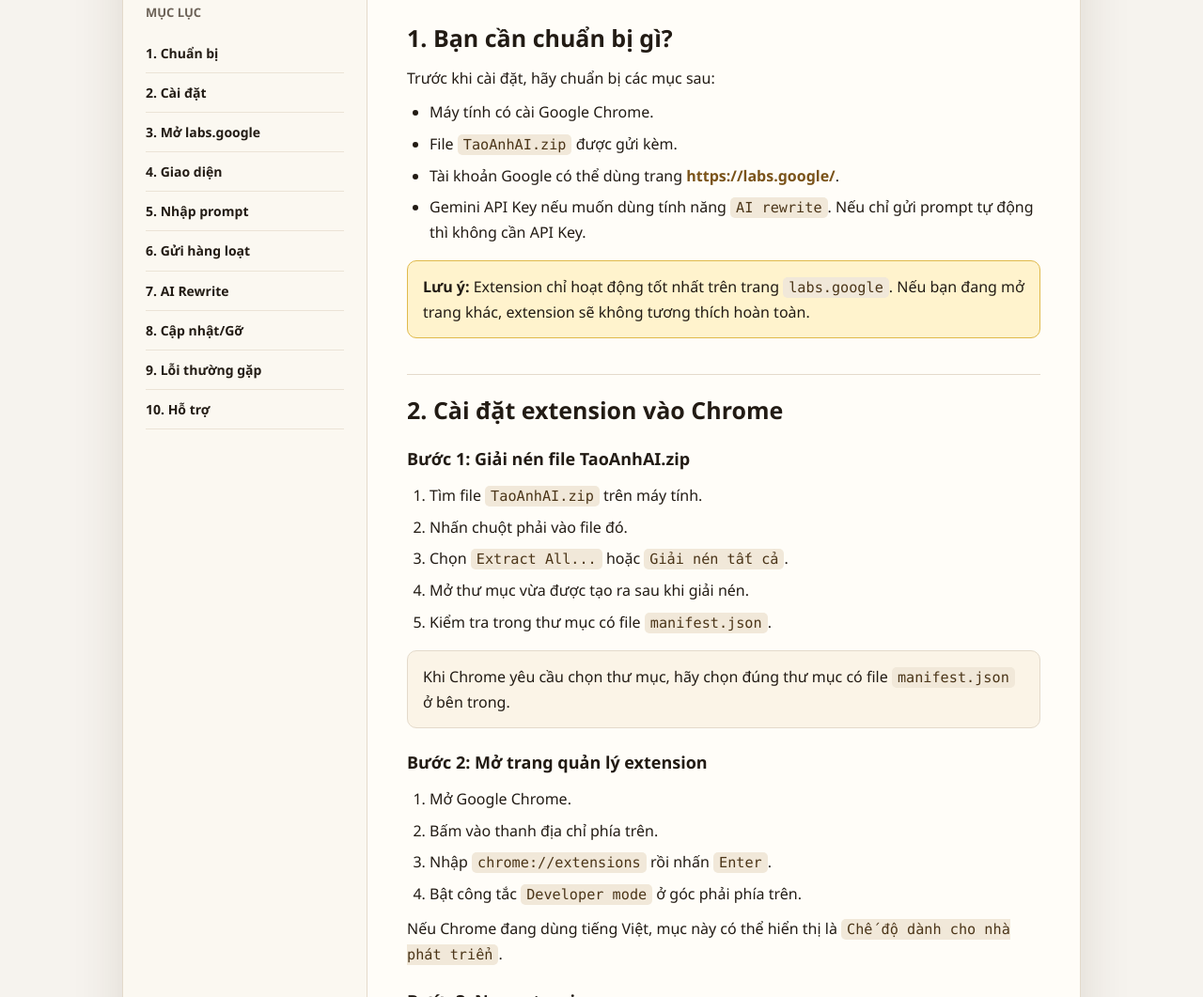
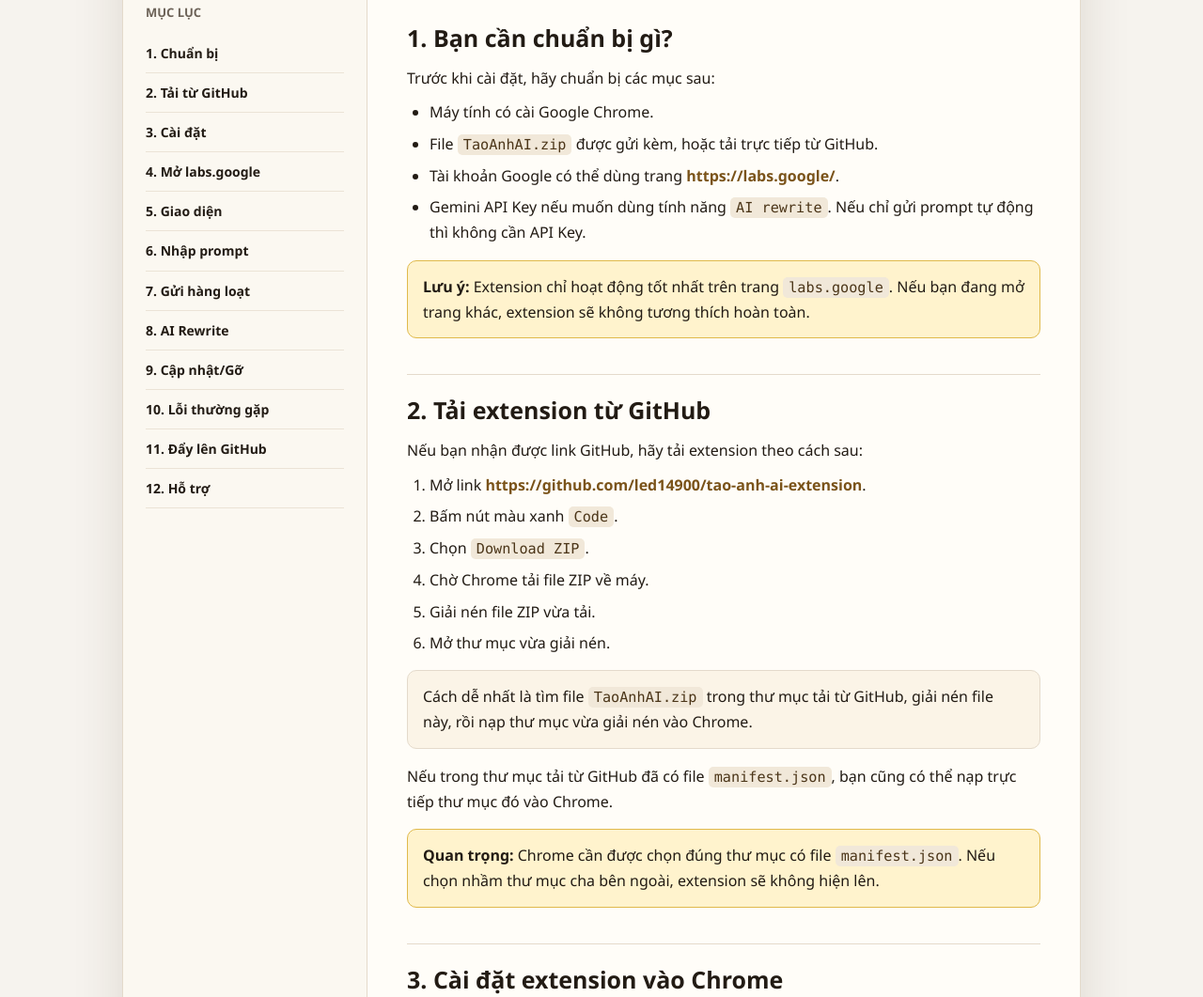
Before and after one commit to led14900/tao-anh-ai-extension, a browser extension: page HUONG_DAN_SU_DUNG.html in a window 1280 px wide. Shown: the part 286-1347 px from the top of the page at 94% size. Drawn offline with Linux system fonts and the light colour scheme.

Commit message:
Add GitHub download and update guide

```diff
--- a/HUONG_DAN_SU_DUNG.html
+++ b/HUONG_DAN_SU_DUNG.html
@@ -297,15 +297,17 @@
       <nav aria-label="Mục lục">
         <p class="nav-title">Mục lục</p>
         <a href="#prepare">1. Chuẩn bị</a>
-        <a href="#install">2. Cài đặt</a>
-        <a href="#open">3. Mở labs.google</a>
-        <a href="#interface">4. Giao diện</a>
-        <a href="#prompt">5. Nhập prompt</a>
-        <a href="#batch">6. Gửi hàng loạt</a>
-        <a href="#rewrite">7. AI Rewrite</a>
-        <a href="#update">8. Cập nhật/Gỡ</a>
-        <a href="#errors">9. Lỗi thường gặp</a>
-        <a href="#contact">10. Hỗ trợ</a>
+        <a href="#github-download">2. Tải từ GitHub</a>
+        <a href="#install">3. Cài đặt</a>
+        <a href="#open">4. Mở labs.google</a>
+        <a href="#interface">5. Giao diện</a>
+        <a href="#prompt">6. Nhập prompt</a>
+        <a href="#batch">7. Gửi hàng loạt</a>
+        <a href="#rewrite">8. AI Rewrite</a>
+        <a href="#update">9. Cập nhật/Gỡ</a>
+        <a href="#errors">10. Lỗi thường gặp</a>
+        <a href="#maintainer">11. Đẩy lên GitHub</a>
+        <a href="#contact">12. Hỗ trợ</a>
       </nav>
 
       <main>
@@ -314,7 +316,7 @@
           <p>Trước khi cài đặt, hãy chuẩn bị các mục sau:</p>
           <ul>
             <li>Máy tính có cài Google Chrome.</li>
-            <li>File <code>TaoAnhAI.zip</code> được gửi kèm.</li>
+            <li>File <code>TaoAnhAI.zip</code> được gửi kèm, hoặc tải trực tiếp từ GitHub.</li>
             <li>Tài khoản Google có thể dùng trang <a href="https://labs.google/" target="_blank" rel="noopener">https://labs.google/</a>.</li>
             <li>Gemini API Key nếu muốn dùng tính năng <code>AI rewrite</code>. Nếu chỉ gửi prompt tự động thì không cần API Key.</li>
           </ul>
@@ -323,8 +325,28 @@
           </div>
         </section>
 
+        <section id="github-download">
+          <h2>2. Tải extension từ GitHub</h2>
+          <p>Nếu bạn nhận được link GitHub, hãy tải extension theo cách sau:</p>
+          <ol>
+            <li>Mở link <a href="https://github.com/led14900/tao-anh-ai-extension" target="_blank" rel="noopener">https://github.com/led14900/tao-anh-ai-extension</a>.</li>
+            <li>Bấm nút màu xanh <code>Code</code>.</li>
+            <li>Chọn <code>Download ZIP</code>.</li>
+            <li>Chờ Chrome tải file ZIP về máy.</li>
+            <li>Giải nén file ZIP vừa tải.</li>
+            <li>Mở thư mục vừa giải nén.</li>
+          </ol>
+          <div class="note">
+            Cách dễ nhất là tìm file <code>TaoAnhAI.zip</code> trong thư mục tải từ GitHub, giải nén file này, rồi nạp thư mục vừa giải nén vào Chrome.
+          </div>
+          <p>Nếu trong thư mục tải từ GitHub đã có file <code>manifest.json</code>, bạn cũng có thể nạp trực tiếp thư mục đó vào Chrome.</p>
+          <div class="warning">
+            <strong>Quan trọng:</strong> Chrome cần được chọn đúng thư mục có file <code>manifest.json</code>. Nếu chọn nhầm thư mục cha bên ngoài, extension sẽ không hiện lên.
+          </div>
+        </section>
+
         <section id="install">
-          <h2>2. Cài đặt extension vào Chrome</h2>
+          <h2>3. Cài đặt extension vào Chrome</h2>
 
           <h3>Bước 1: Giải nén file TaoAnhAI.zip</h3>
           <ol>
@@ -365,7 +387,7 @@
         </section>
 
         <section id="open">
-          <h2>3. Mở trang tạo ảnh</h2>
+          <h2>4. Mở trang tạo ảnh</h2>
           <ol>
             <li>Mở Chrome.</li>
             <li>Truy cập <a href="https://labs.google/" target="_blank" rel="noopener">https://labs.google/</a>.</li>
@@ -380,7 +402,7 @@
         </section>
 
         <section id="interface">
-          <h2>4. Các phần chính trong extension</h2>
+          <h2>5. Các phần chính trong extension</h2>
           <div class="quick-grid">
             <div class="box"><strong>Danh sách prompt</strong>Nơi nhập toàn bộ prompt muốn gửi.</div>
             <div class="box"><strong>AI rewrite</strong>Dùng AI để viết lại prompt rõ hơn.</div>
@@ -392,7 +414,7 @@
         </section>
 
         <section id="prompt">
-          <h2>5. Cách nhập prompt</h2>
+          <h2>6. Cách nhập prompt</h2>
 
           <h3>Cách 1: Mỗi dòng là một prompt</h3>
           <p>Cách này phù hợp khi prompt ngắn.</p>
@@ -418,7 +440,7 @@ Không khí ấm áp, phong cách ảnh điện ảnh</pre>
         </section>
 
         <section id="batch">
-          <h2>6. Gửi prompt hàng loạt</h2>
+          <h2>7. Gửi prompt hàng loạt</h2>
 
           <h3>Chọn số lần lặp</h3>
           <p>Mục <code>Mỗi prompt</code> cho biết mỗi prompt sẽ được gửi bao nhiêu lần.</p>
@@ -447,7 +469,7 @@ Không khí ấm áp, phong cách ảnh điện ảnh</pre>
         </section>
 
         <section id="rewrite">
-          <h2>7. Dùng AI Rewrite</h2>
+          <h2>8. Dùng AI Rewrite</h2>
           <p><code>AI rewrite</code> dùng Gemini API để viết lại prompt cho rõ ràng hơn, chi tiết hơn và phù hợp hơn với tạo ảnh.</p>
           <p>Tính năng này không bắt buộc. Nếu không dùng <code>AI rewrite</code>, bạn vẫn gửi prompt tự động bình thường.</p>
 
@@ -502,16 +524,24 @@ Không khí ấm áp, phong cách ảnh điện ảnh</pre>
         </section>
 
         <section id="update">
-          <h2>8. Cập nhật hoặc gỡ extension</h2>
+          <h2>9. Cập nhật hoặc gỡ extension</h2>
 
           <h3>Cập nhật khi có bản mới</h3>
+          <p>Nếu tải bản mới từ GitHub:</p>
           <ol>
-            <li>Giải nén file <code>TaoAnhAI.zip</code> mới.</li>
+            <li>Mở <a href="https://github.com/led14900/tao-anh-ai-extension" target="_blank" rel="noopener">https://github.com/led14900/tao-anh-ai-extension</a>.</li>
+            <li>Bấm <code>Code</code>.</li>
+            <li>Chọn <code>Download ZIP</code>.</li>
+            <li>Giải nén file ZIP vừa tải.</li>
+            <li>Nếu có file <code>TaoAnhAI.zip</code> bên trong, tiếp tục giải nén file <code>TaoAnhAI.zip</code>.</li>
+          </ol>
+          <p>Sau đó cập nhật trong Chrome:</p>
+          <ol>
             <li>Mở <code>chrome://extensions</code>.</li>
             <li>Tìm extension <code>Tạo Ảnh AI</code>.</li>
             <li>Bấm <code>Remove</code> hoặc <code>Gỡ</code> để gỡ bản cũ.</li>
             <li>Bấm <code>Load unpacked</code>.</li>
-            <li>Chọn thư mục mới vừa giải nén.</li>
+            <li>Chọn thư mục mới vừa giải nén có file <code>manifest.json</code>.</li>
             <li>Mở lại <code>labs.google</code> và dùng bình thường.</li>
           </ol>
 
@@ -525,7 +555,7 @@ Không khí ấm áp, phong cách ảnh điện ảnh</pre>
         </section>
 
         <section id="errors">
-          <h2>9. Lỗi thường gặp và cách xử lý</h2>
+          <h2>10. Lỗi thường gặp và cách xử lý</h2>
           <table>
             <thead>
               <tr>
@@ -575,8 +605,28 @@ Không khí ấm áp, phong cách ảnh điện ảnh</pre>
           </ul>
         </section>
 
+        <section id="maintainer">
+          <h2>11. Dành cho người quản lý: đẩy bản mới lên GitHub</h2>
+          <p>Phần này dành cho người quản lý extension. Người dùng thông thường không cần làm phần này.</p>
+          <p>Khi bạn đã có bản extension mới và muốn cập nhật lên GitHub:</p>
+          <ol>
+            <li>Mở thư mục <code>extension-github-release</code> trên máy.</li>
+            <li>Đảm bảo thư mục này chỉ chứa file extension public, không chứa toàn bộ dự án.</li>
+            <li>Kiểm tra trong thư mục có <code>manifest.json</code>, <code>index.html</code>, <code>assets/</code>, <code>TaoAnhAI.zip</code>, <code>HUONG_DAN_SU_DUNG.html</code>, <code>HUONG_DAN_SU_DUNG.md</code> và <code>README.md</code>.</li>
+            <li>Mở terminal tại thư mục <code>extension-github-release</code>.</li>
+            <li>Chạy <code>git status</code> để kiểm tra file thay đổi.</li>
+            <li>Chạy <code>git add .</code> để thêm file vào commit.</li>
+            <li>Chạy <code>git commit -m "Update extension release"</code> để tạo commit.</li>
+            <li>Chạy <code>git push</code> để đẩy lên GitHub.</li>
+          </ol>
+          <div class="warning">
+            <strong>Lưu ý:</strong> Không chạy các lệnh trên ở thư mục dự án gốc nếu thư mục đó có source nội bộ, database, <code>node_modules</code> hoặc file không muốn chia sẻ.
+          </div>
+          <p>Sau khi push xong, người dùng chỉ cần mở lại link GitHub và tải bản mới bằng nút <code>Code</code> &gt; <code>Download ZIP</code>.</p>
+        </section>
+
         <section id="contact">
-          <h2>10. Liên hệ hỗ trợ</h2>
+          <h2>12. Liên hệ hỗ trợ</h2>
           <p>Khi cần hỗ trợ, bạn nên gửi kèm ảnh chụp màn hình lỗi và mô tả bạn đang lỗi ở bước nào.</p>
           <ul>
             <li>Website: <a href="https://airender.vn" target="_blank" rel="noopener">https://airender.vn</a></li>
```
Also changed, not shown: 3 other files.
